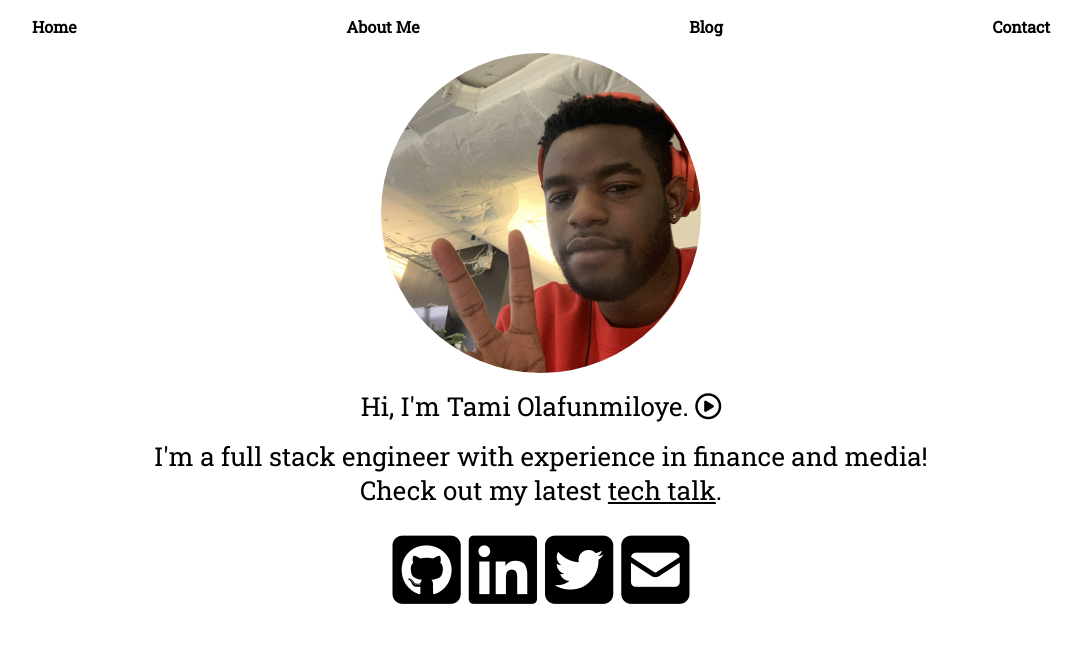
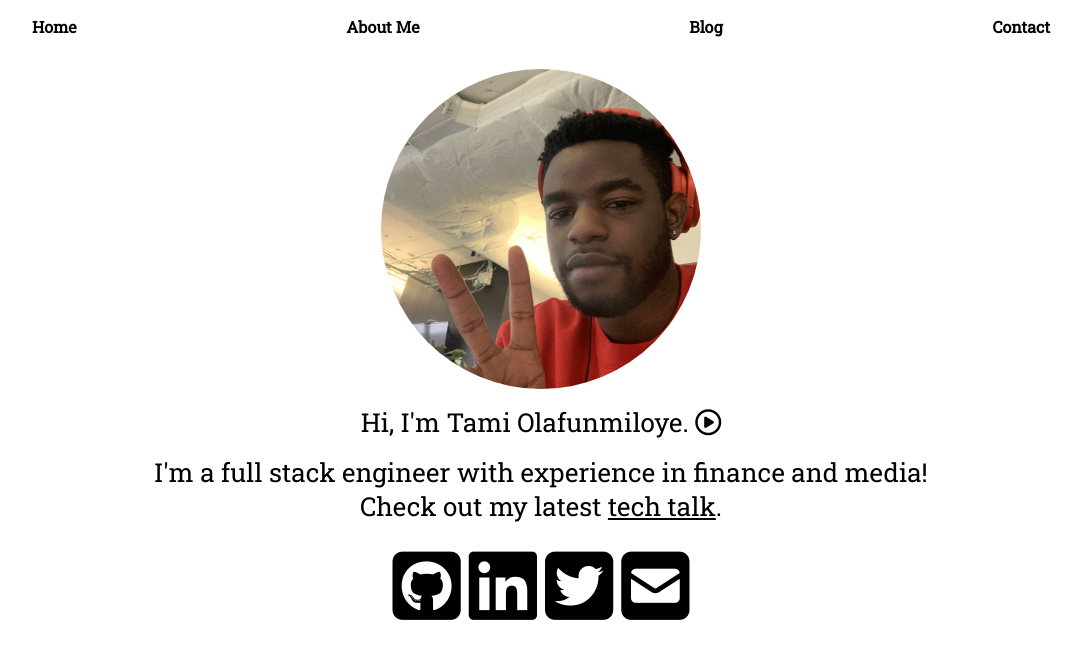
Before and after one commit to tamiolaf/tamiolaf, a React (Create React App) app: page / in a window 1280 px wide. Shown: the top 658 px of the page, without its empty margins (99-1181 px from the left). Built offline with nearby package versions, Linux system fonts and the light colour scheme.

Commit message:
another tweak

```diff
--- a/src/scss/Home.scss
+++ b/src/scss/Home.scss
@@ -16,7 +16,7 @@
   font-size: calc(10px + 2vmin);
   padding-left: 5%;
   padding-right: 5%;
-  margin: 0 4rem;
+  margin: 2rem 4rem 0 4rem;
 
   @media (max-width: 480px) {
     margin: 4rem 0 0 0;
```
